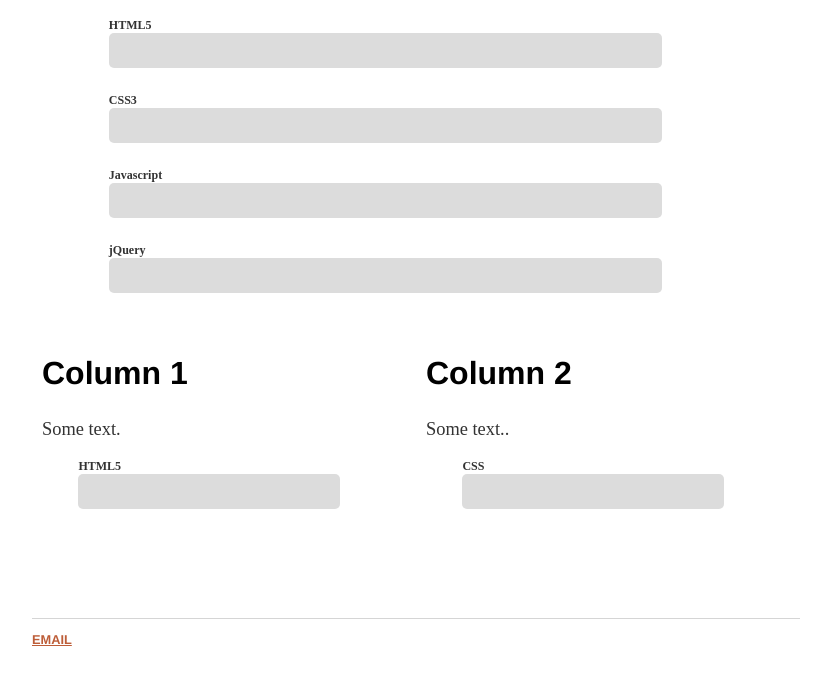
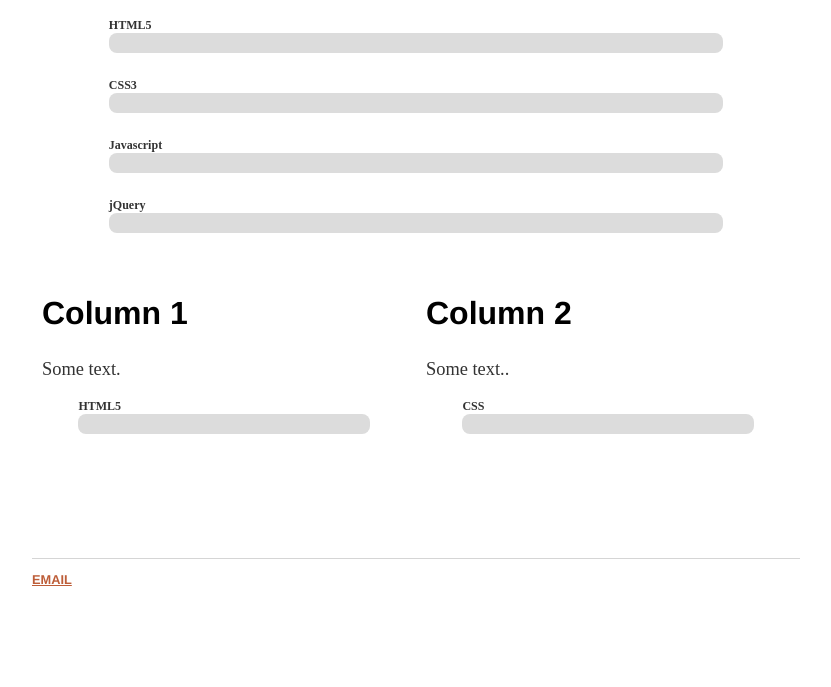
Before and after one commit to rsourki/rsourki.github.io, a Jekyll site: the page built from cv/index.html, in a window 1280 px wide. Shown: the part 680-1367 px from the top of the page, without its empty margins (224-1055 px from the left). Built offline with Jekyll 4.4.1, drawn with Linux system fonts in a browser that asks for light colours; after the commit the page ends 1307 px from its top, so only the background shows below that.

Commit message:
Update main.css

```diff
--- a/css/main.css
+++ b/css/main.css
@@ -212,11 +212,10 @@ set-box-shadow-cicis-menu-to-go {
 }
 
 .bar {
-  width: 90%;
-  height: 35px;
+  /*width: 90%;*/
+  height: 20px;
   background: #DCDCDC;
-  border-radius: 5px;
-  position: relative;
+  border-radius: 8px;
   transition: all 2s linear;
 }
 
@@ -227,10 +226,11 @@ set-box-shadow-cicis-menu-to-go {
 
 .bar-inner {
   width: 0;
-  height: 35px;
-  line-height: 35px;
-  background: #000000;
-  border-radius: 5px 0 0 5px;
+  height: 20px;
+  /*line-height: 20px;*/
+  background-color: #000000;
+  position: relative;
+  border-radius: 8px;
 }
 
 .bar-percent {
```
